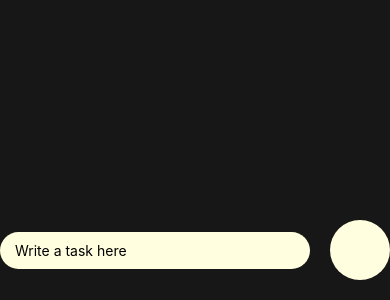
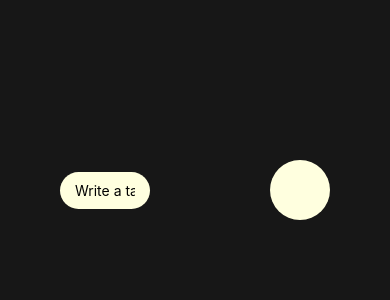
Before and after one commit to bruhtus/simple-rn-todo-app, a React Native app: screen / in a window 390 px wide. Shown: the part 544-844 px from the top of the page. Built offline with nearby package versions, Linux system fonts and the light colour scheme.

Commit message:
feat: list task items
Display task items after pressing add button. Also, (kind of) fix
styling issue with input component (still need further testing).

```diff
--- a/components/InputComponent.tsx
+++ b/components/InputComponent.tsx
@@ -1,7 +1,7 @@
 import React, {useState} from 'react';
 import {StyleSheet, View, TextInput, TouchableOpacity} from 'react-native';
 
-export default function InputComponent() {
+export default function InputComponent({addTaskHandler}) {
   const [input, setInput] = useState('');
 
   return (
@@ -16,7 +16,7 @@ export default function InputComponent() {
         <TouchableOpacity
           style={styles.addButton}
           onPress={() => {
-            alert('button clicked')
+            setInput(addTaskHandler(input))
             setInput(null)
           }}
         >
@@ -36,8 +36,8 @@ const styles = StyleSheet.create({
   },
   component: {
     flexDirection: 'row',
+    padding: 60,
     justifyContent: 'space-around',
-    justifyContent: 'center',
     alignItems: 'center',
   },
   input: {
@@ -55,6 +55,7 @@ const styles = StyleSheet.create({
     justifyContent: 'center',
     alignItems: 'center',
     backgroundColor: '#ffffdf',
+    marginLeft: 100,
     marginBottom: 20,
     borderRadius: 60,
   },
--- /dev/null
+++ b/components/TaskList.tsx
@@ -0,0 +1,20 @@
+import React from 'react';
+import {StyleSheet, View, Text} from 'react-native';
+
+export default function TaskList({item}) {
+  return (
+    <View style={styles.container}>
+      <Text>
+        {item.value}
+      </Text>
+    </View>
+  );
+}
+
+const styles = StyleSheet.create({
+  container: {
+    backgroundColor: '#ffffdf',
+    alignItems: 'center',
+    margin: 10,
+  },
+});
--- a/screens/MainScreen.tsx
+++ b/screens/MainScreen.tsx
@@ -1,14 +1,33 @@
 import React, {useState} from 'react';
-import {StyleSheet, View, Text} from 'react-native';
+import {StyleSheet, View, Text, FlatList} from 'react-native';
 
 import InputComponent from '../components/InputComponent.tsx';
+import TaskList from '../components/TaskList.tsx';
 
 export default function MainScreen() {
   const [data, setData] = useState([]);
 
+  const addTaskHandler = (value) => {
+    setData((prevTask) => {
+      return [
+        {
+          value: value,
+          key: Math.random().toString(),
+        },
+        ...prevTask,
+      ];
+    });
+  };
+
   return (
     <View style={styles.container}>
-      <InputComponent />
+      <FlatList
+        data={data}
+        renderItem={({item}) => (
+          <TaskList item={item} />
+        )}
+      />
+      <InputComponent addTaskHandler={addTaskHandler} />
     </View>
   );
 }
@@ -17,6 +36,6 @@ const styles = StyleSheet.create({
   container: {
     flex: 1,
     height: '100%',
-    alignItems: 'center'
+    marginTop: 30,
   },
 });
```
